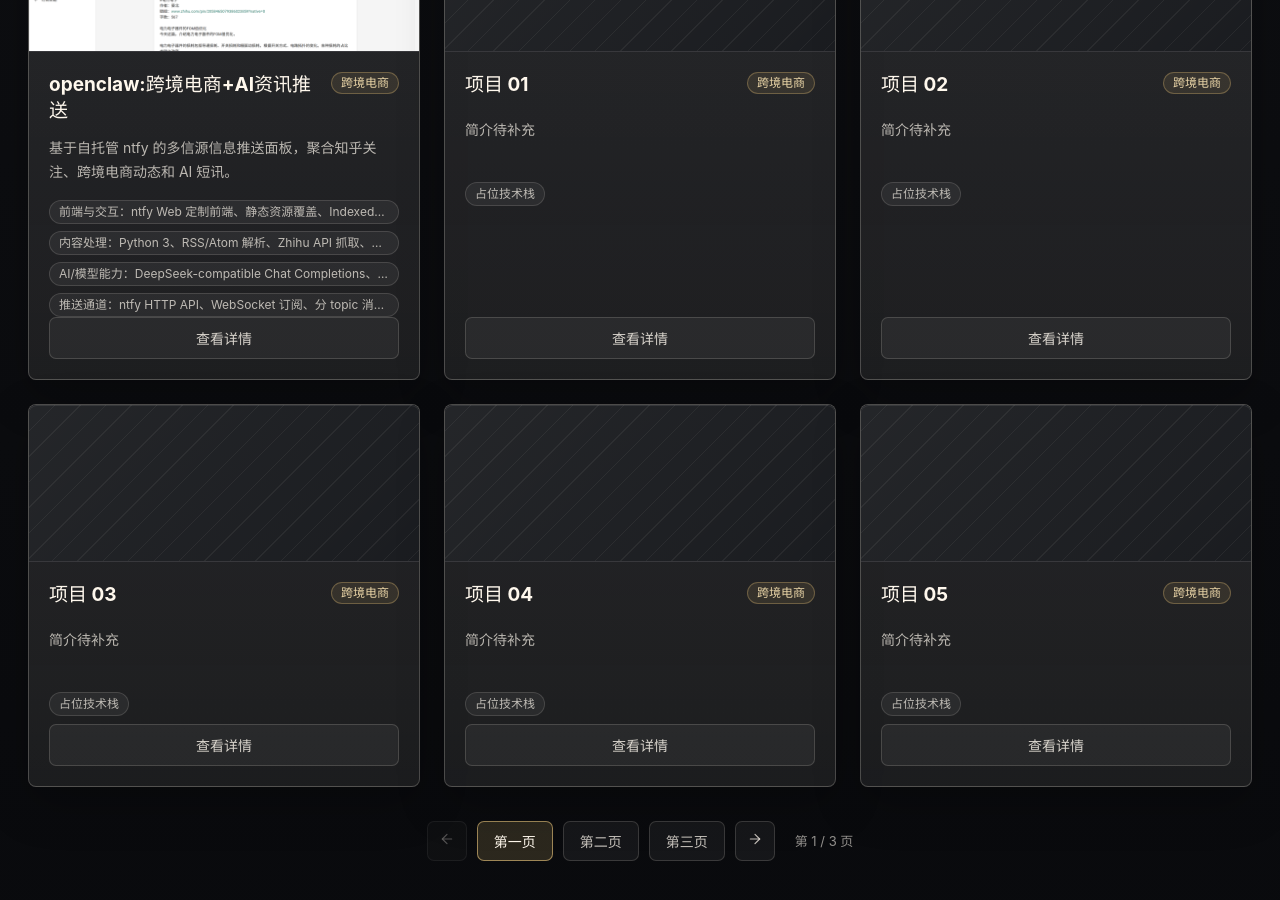
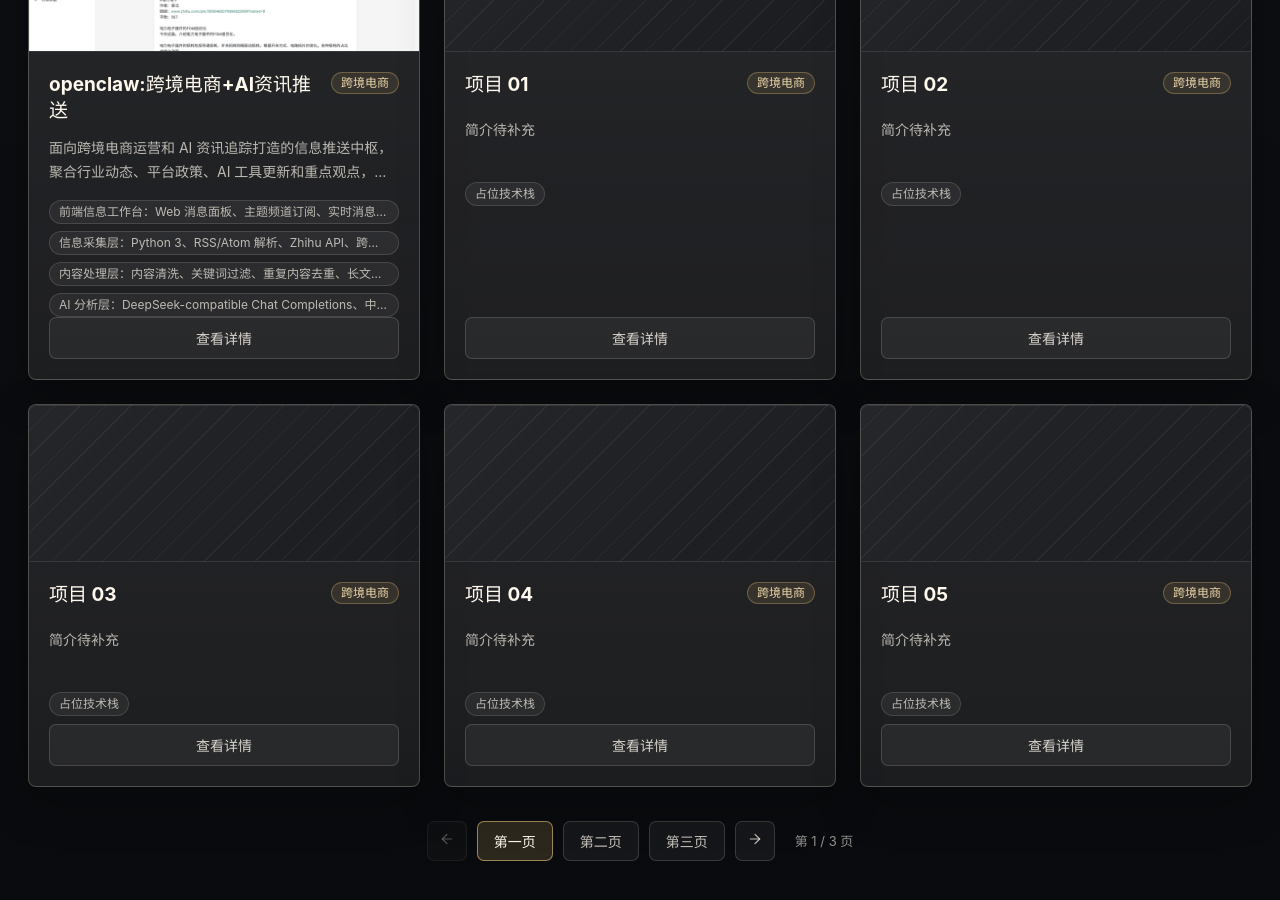
Before and after one commit to bulingbuling688/project-portfolio-site, a React (Vite) app: page / in a window 1280 px wide. Shown: the part 940-1840 px from the top of the page. Built offline with nearby package versions, Linux system fonts and the light colour scheme.

Commit message:
Polish OpenClaw portfolio copy

```diff
--- a/src/data/projects.ts
+++ b/src/data/projects.ts
@@ -117,28 +117,32 @@ const publishedProjects: Project[] = [
   {
     slug: "openclaw-digest-hub",
     title: "openclaw:跨境电商+AI资讯推送",
-    description: "基于自托管 ntfy 的多信源信息推送面板，聚合知乎关注、跨境电商动态和 AI 短讯。",
+    description:
+      "面向跨境电商运营和 AI 资讯追踪打造的信息推送中枢，聚合行业动态、平台政策、AI 工具更新和重点观点，帮助快速筛选高价值信息并形成持续情报输入。",
     category: "跨境电商",
     status: "published",
     coverImage: "/covers/openclaw-digest-hub-cover.png",
     projectUrl: "https://openclaw.chatapi.fun",
     githubUrl: "https://github.com/bulingbuling688/openclaw-digest-hub",
     features: [
-      "自托管 openclaw/ntfy Web 前端，默认展示 AI资讯、跨境电商、知乎关注三个订阅主题",
-      "知乎关注内容抓取、过滤、去重和推送，支持 AI 评价与长文展示",
-      "跨境电商动态聚合，自动翻译为中文并追加 AI 点评",
-      "AI 短讯源聚合，筛选短内容信源后推送中文整理版",
-      "三个定时任务按 4 小时间隔错峰执行，降低模型和网络请求冲突",
-      "Nginx HTTPS 入口、WebSocket 代理和静态前端资源覆盖",
-      "运行状态、缓存、密钥和发布代码分离，避免敏感信息进入公开仓库",
+      "构建跨境电商与 AI 资讯统一推送中枢，将行业动态、平台政策、AI 工具更新和重点人物观点集中到一个面板查看",
+      "自动聚合跨境电商动态，对英文资讯、平台变化和行业消息进行中文整理，降低信息筛选和理解成本",
+      "接入 AI 资讯源，筛选高价值短讯并生成中文摘要，帮助快速捕捉工具更新、模型变化和行业机会",
+      "追踪知乎关注内容，对重点回答、长文和行业观点进行抓取、去重和推送，沉淀可复用的信息来源",
+      "为跨境选品、独立站运营、内容营销和 AI 工具使用提供持续信息输入，提升业务判断和执行效率",
+      "按 AI资讯、跨境电商、知乎关注等主题拆分订阅频道，让不同类型信息独立流转，避免重要消息被噪音淹没",
+      "通过定时任务自动更新信息流，实现无需人工反复刷平台的行业监控能力",
+      "支持浏览器端消息查看和实时推送提醒，适合作为跨境电商运营者的日常情报工作台",
     ],
     techStack: [
-      "前端与交互：ntfy Web 定制前端、静态资源覆盖、IndexedDB 默认订阅、浏览器通知面板",
-      "内容处理：Python 3、RSS/Atom 解析、Zhihu API 抓取、内容过滤、去重状态管理",
-      "AI/模型能力：DeepSeek-compatible Chat Completions、中文翻译、AI 点评、信息价值筛选",
-      "推送通道：ntfy HTTP API、WebSocket 订阅、分 topic 消息流",
-      "部署与基础设施：Docker Compose、Nginx、Let's Encrypt HTTPS、Cloudflare DNS、VPS",
-      "运维工程：systemd service/timer、日志排查、配置备份、环境变量与密钥文件隔离、GitHub 发布仓库",
+      "前端信息工作台：Web 消息面板、主题频道订阅、实时消息列表、浏览器通知、移动端适配、信息流展示",
+      "信息采集层：Python 3、RSS/Atom 解析、Zhihu API、跨境电商资讯源、AI 资讯源、定时采集任务",
+      "内容处理层：内容清洗、关键词过滤、重复内容去重、长文摘要、信息价值筛选、中文结构化整理",
+      "AI 分析层：DeepSeek-compatible Chat Completions、中文翻译、AI 摘要、AI 点评、行业动态解读",
+      "推送与实时通信：ntfy HTTP API、WebSocket 消息订阅、分 topic 消息流、实时推送提醒",
+      "任务调度与状态管理：systemd service、systemd timer、错峰定时任务、缓存状态、去重记录、运行日志",
+      "部署与基础设施：Docker Compose、Nginx、HTTPS、Cloudflare DNS、VPS、公网域名访问",
+      "工程化与安全：GitHub、环境变量隔离、密钥文件隔离、配置备份、日志排查、发布代码脱敏",
     ],
   },
 ];
```
Also changed, not shown: 2 other files (tests, documents, lock files or other folders).
